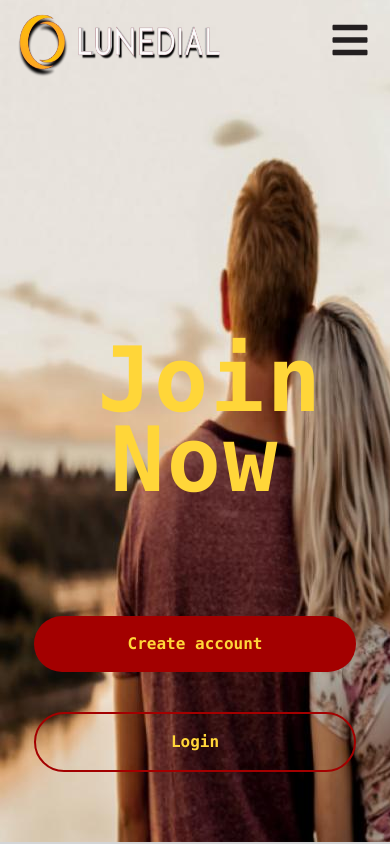
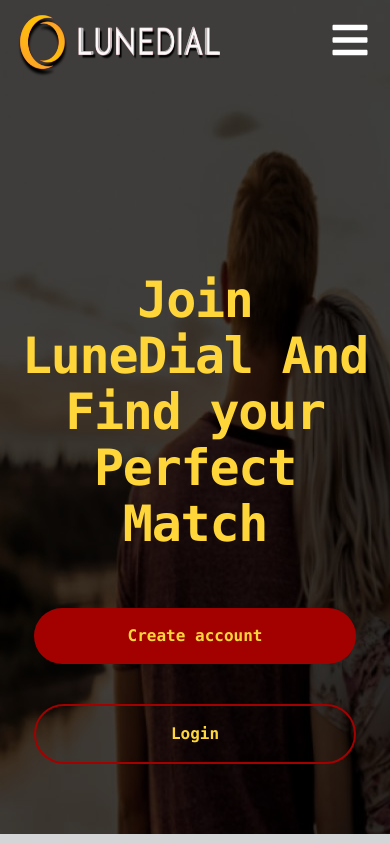
Before and after one commit to brilliantmakanju/Lune, a Next.js app: page / in a window 390 px wide. Built offline with nearby package versions, Linux system fonts and the light colour scheme.

Commit message:
Added bit of animation to the mobile landing page

```diff
--- a/components/extensions/Footer/Footer.tsx
+++ b/components/extensions/Footer/Footer.tsx
@@ -1,17 +1,26 @@
 import Career from "./Career";
 import Legal from "./Legal";
 import Social from "./Social";
+import { motion } from "framer-motion";
 
 const Footer = () => {
   return (
-    <footer className="flex  justify-start items-start gap-4 w-full py-12  relative md:hidden ">
+    <motion.footer
+      initial={{ y: -25, opacity: 0 }}
+      animate={{ y: 0, opacity: 1 }}
+      transition={{
+        delay: 0.4,
+        duration: 0.75,
+      }}
+      className="z-[200] flex  justify-start items-start gap-4 w-full py-12  relative md:hidden "
+    >
       <Legal />
       <Career />
       <Social />
       <div className="absolute bottom-0 text-center left-0 w-full bg-[#A30000] text-[#FFD639] ">
         2023 LuneDial
       </div>
-    </footer>
+    </motion.footer>
   );
 };
 
--- a/components/extensions/Nav/Nav.tsx
+++ b/components/extensions/Nav/Nav.tsx
@@ -1,15 +1,28 @@
 import Logo from "./Logo";
-import { FaBars } from "react-icons/fa"
+import { FaBars } from "react-icons/fa";
+import { motion } from "framer-motion";
+import { useRouter } from "next/router";
 
 const Nav = () => {
+
+  const router = useRouter()
+
   return (
     <>
-      <nav className=" w-full  h-20 px-5 flex justify-between items-center z-[20] md:hidden ">
+      <motion.nav
+        initial={{ y: -25, opacity: 0 }}
+        animate={{ y: 0, opacity: 1 }}
+        transition={{
+          delay: 0.4,
+          duration: 0.75,
+        }}
+        className=" w-full  h-20 px-5 flex justify-between items-center z-[20] md:hidden "
+      >
         <Logo />
-        <div className="lg:hidden flex flex-col " >
-          <FaBars color={'#231F20'} className="text-[40px]" />
+        <div className="lg:hidden  flex flex-col ">
+          <FaBars color={`${router.route === "/" ? "white" : "#231F20"}`} className="text-[40px]" />
         </div>
-      </nav>
+      </motion.nav>
       {/* <nav></nav> */}
     </>
   );
--- a/components/models/Intro.tsx
+++ b/components/models/Intro.tsx
@@ -10,9 +10,10 @@ const Intro = () => {
         delay: 0.4,
         duration: 0.75,
       }}
-      className="h-screen w-[100%] ml-[0px] flex flex-col gap-10 justify-center items-center relative md:hidden "
+      className="h-screen w-[100%] ml-[0px] flex flex-col gap-10 justify-center items-center relative md:hidden overflow-hidden mt-[-10px] "
       style={{ background: "url('loverBg2.jpg')" }}
     >
+      <div className="absolute top-[-50px]  left-0 w-full h-[110vh] bg-[#000000ba]"></div>
       <motion.h2
         initial={{ y: -25, opacity: 0 }}
         animate={{ y: 0, opacity: 1 }}
@@ -20,9 +21,9 @@ const Intro = () => {
           delay: 0.4,
           duration: 0.75,
         }}
-        className="text-[90px] w-[50%] tracking-wide leading-[5rem] text-center text-[#FFD639]  "
+        className="text-[50px] w-[90%] tracking-tight leading-[3.5rem] text-center text-[#FFD639] z-[3]  "
       >
-        Join Now
+        Join LuneDial And Find your Perfect Match
       </motion.h2>
       <motion.div
         initial={{ x: 25, opacity: 0 }}
--- a/pages/_app.tsx
+++ b/pages/_app.tsx
@@ -10,6 +10,7 @@ export default function App({ Component, pageProps }: AppProps) {
   return (
     <AnimatePresence mode="wait">
       <motion.div
+        className="h-screen overflow-y-scroll "
         key={router.route}
         initial="initialState"
         animate="animateState"
--- a/pages/index.tsx
+++ b/pages/index.tsx
@@ -2,7 +2,7 @@ import Intro from "@/components/models/Intro";
 
 export default function Home() {
   return (
-    <main className="container h-full lg:mx-auto xl:px-30 max-w-6xl mt-[-10px]  ">
+    <main className="container h-full lg:mx-auto xl:px-30 max-w-6xl  ">
       <Intro />
     </main>
   );
--- a/pages/register/index.tsx
+++ b/pages/register/index.tsx
@@ -4,7 +4,7 @@ const Register = () => {
   return (
     <main>
       {/* <Intro /> */}
-      <h1>Register</h1>
+      <h1 className="mt-[50%]" >Register</h1>
     </main>
   );
 };
```
